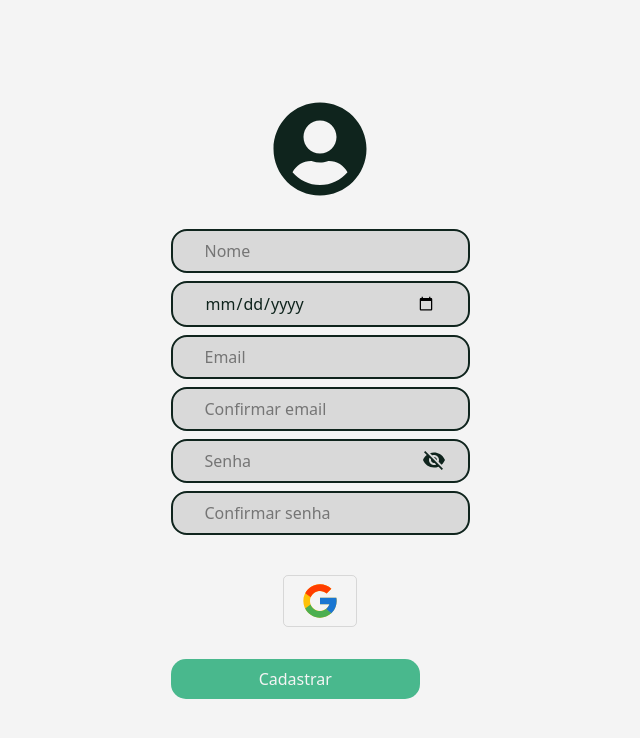
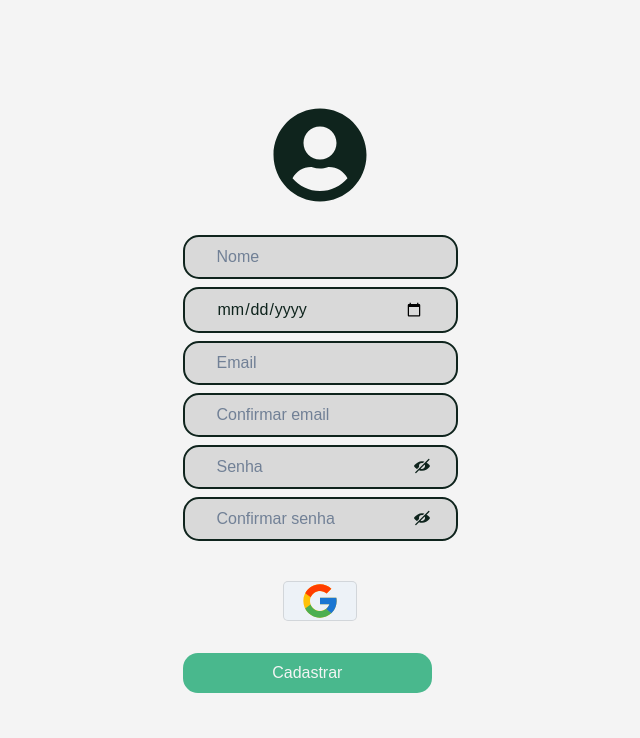
Before and after one commit to STL-FelipeGomes/styled-beauty, a React (Create React App) app in the folder client/: page /cadastror-se in a window 1280 px wide. Shown: the top 738 px of the page, without its empty margins (320-960 px from the left). Built offline with nearby package versions, Linux system fonts and the light colour scheme; no server answers.

Commit message:
input error handling

```diff
--- a/client/package.json
+++ b/client/package.json
@@ -7,8 +7,6 @@
     "@chakra-ui/react": "^2.4.3",
     "@emotion/react": "^11.10.5",
     "@emotion/styled": "^11.10.5",
-    "@mui/icons-material": "^5.10.16",
-    "@mui/material": "^5.10.17",
     "@testing-library/jest-dom": "^5.14.1",
     "@testing-library/react": "^13.0.0",
     "@testing-library/user-event": "^13.2.1",
--- a/client/src/components/Input/Input.jsx
+++ b/client/src/components/Input/Input.jsx
@@ -4,10 +4,12 @@ import { Input as InputChakra } from '@chakra-ui/react';
 const Input = forwardRef(({ placeholder, type }, ref) => {
   return (
     <InputChakra
+      variant="unstyled"
       isRequired
       type={type}
       ref={ref}
       minWidth="100%"
+      width="auto"
       placeholder={placeholder}
       marginBottom="0.5rem"
       padding="0.5rem 2rem"
--- a/client/src/pages/Login/Login.jsx
+++ b/client/src/pages/Login/Login.jsx
@@ -7,8 +7,7 @@ import {
   Link,
 } from '@chakra-ui/react';
 import { createRef, useState } from 'react';
-import VisibilityOffIcon from '@mui/icons-material/VisibilityOff';
-import VisibilityIcon from '@mui/icons-material/Visibility';
+import { ViewIcon, ViewOffIcon } from '@chakra-ui/icons';
 import { FaUserCircle } from 'react-icons/fa';
 import { FcGoogle } from 'react-icons/fc';
 import Layout from '../../components/Layout/Layout';
@@ -46,7 +45,7 @@ const Login = () => {
           gap="1rem"
         >
           <Box width="min-content">
-            <Input type="email" placeholder="Email" />
+            <Input ref={emailRef} type="email" placeholder="Email" />
             <InputGroup>
               <Input
                 type={show ? 'text' : 'password'}
@@ -54,8 +53,8 @@ const Login = () => {
                 placeholder="Senha"
               />
               <InputRightElement width="4.5rem">
-                <Button onClick={() => setShow(!show)} h="2.625rem">
-                  {show ? <VisibilityIcon /> : <VisibilityOffIcon />}
+                <Button variant="unstyled" onClick={() => setShow(!show)}>
+                  {show ? <ViewIcon /> : <ViewOffIcon />}
                 </Button>
               </InputRightElement>
             </InputGroup>
--- a/client/src/pages/RegisterUser/RegisterUser.jsx
+++ b/client/src/pages/RegisterUser/RegisterUser.jsx
@@ -5,18 +5,21 @@ import {
   Icon,
   InputGroup,
   InputRightElement,
+  useToast,
 } from '@chakra-ui/react';
-import VisibilityOffIcon from '@mui/icons-material/VisibilityOff';
-import VisibilityIcon from '@mui/icons-material/Visibility';
+import { ViewIcon, ViewOffIcon } from '@chakra-ui/icons';
 import { FcGoogle } from 'react-icons/fc';
 import { FaUserCircle } from 'react-icons/fa';
 import { createRef, useState } from 'react';
+
 import Layout from '../../components/Layout/Layout';
 import Input from '../../components/Input/Input';
 import auth from '../../database';
 
 const RegisterUser = () => {
   const [show, setShow] = useState(false);
+  const [showConfirmation, setShowConfirmation] = useState(false);
+  const toast = useToast();
 
   const nameRef = createRef();
   const dateRef = createRef();
@@ -25,7 +28,7 @@ const RegisterUser = () => {
   const passwordRef = createRef();
   const passwordConfirmationRef = createRef();
 
-  const registerUser = async () => {
+  const registerUser = async (event) => {
     const { value: name } = nameRef.current;
     const { value: date } = dateRef.current;
     const { value: email } = emailRef.current;
@@ -33,17 +36,38 @@ const RegisterUser = () => {
     const { value: password } = passwordRef.current;
     const { value: passwordConfirmation } = passwordConfirmationRef.current;
 
-    if (
-      name &&
-      date &&
-      email &&
-      emailconfirmation &&
-      password &&
-      passwordConfirmation
-    ) {
-      const user = await createUserWithEmailAndPassword(auth, email, password);
-      console.log('>>>>>> user', user);
+    console.log(email, emailconfirmation);
+
+    if (email !== emailconfirmation) {
+      console.log('entrando aqui');
+      toast({
+        description: 'Email de confirmação diferente!',
+        status: 'warning',
+        duration: 2000,
+        isClosable: true,
+        position: 'top',
+        background: 'red',
+      });
+      event.preventDefault();
+      emailConfirmationRef.current.style.borderColor = '#FF843F';
+      return true;
     }
+    emailConfirmationRef.current.style.borderColor = '#0F241D';
+
+    if (passwordConfirmation !== password) {
+      toast({
+        description: 'Senha de confirmação diferente!',
+        status: 'warning',
+        duration: 2000,
+        isClosable: true,
+        position: 'top',
+        background: 'red',
+      });
+      event.preventDefault();
+      passwordConfirmationRef.current.style.borderColor = '#FF843F';
+      return true;
+    }
+    return false;
   };
 
   return (
@@ -79,16 +103,26 @@ const RegisterUser = () => {
                 placeholder="Senha"
               />
               <InputRightElement width="4.5rem">
-                <Button onClick={() => setShow(!show)} h="2.625rem">
-                  {show ? <VisibilityIcon /> : <VisibilityOffIcon />}
+                <Button variant="unstyled" onClick={() => setShow(!show)}>
+                  {show ? <ViewIcon /> : <ViewOffIcon />}
                 </Button>
               </InputRightElement>
             </InputGroup>
-            <Input
-              type="text"
-              ref={passwordConfirmationRef}
-              placeholder="Confirmar senha"
-            />
+            <InputGroup>
+              <Input
+                type={showConfirmation ? 'text' : 'password'}
+                ref={passwordConfirmationRef}
+                placeholder="Confirmar senha"
+              />
+              <InputRightElement width="4.5rem">
+                <Button
+                  variant="unstyled"
+                  onClick={() => setShowConfirmation(!showConfirmation)}
+                >
+                  {showConfirmation ? <ViewIcon /> : <ViewOffIcon />}
+                </Button>
+              </InputRightElement>
+            </InputGroup>
           </Box>
           <Button
             marginTop="1rem"
@@ -110,7 +144,7 @@ const RegisterUser = () => {
           color="whiteX.600"
           _hover={{ background: 'greenX.600' }}
           transition="0.3s"
-          onClick={registerUser}
+          onClick={(event) => registerUser(event)}
         >
           Cadastrar
         </Button>
--- a/client/src/styles/theme.jsx
+++ b/client/src/styles/theme.js
@@ -1,4 +1,6 @@
-export default {
+import { extendTheme } from '@chakra-ui/react';
+
+export default extendTheme({
   colors: {
     whiteX: {
       700: '#FFFFFF',
@@ -14,6 +16,9 @@ export default {
       700: '#49B88D',
       600: '#40A07B',
     },
+    orangeX: {
+      700: '#FF843F',
+    },
   },
   fonts: {
     heading: 'Poppins, Dm Sans, sans-serif',
@@ -27,4 +32,4 @@ export default {
       },
     },
   },
-};
+});
```
Also changed, not shown: 1 other file (tests, documents, lock files or other folders).
